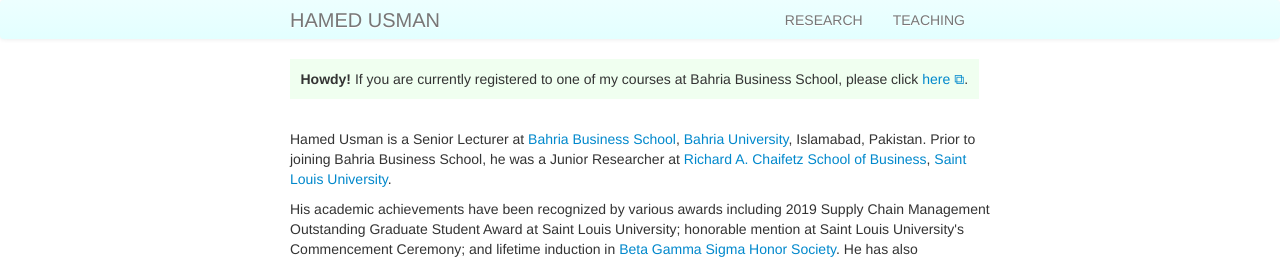
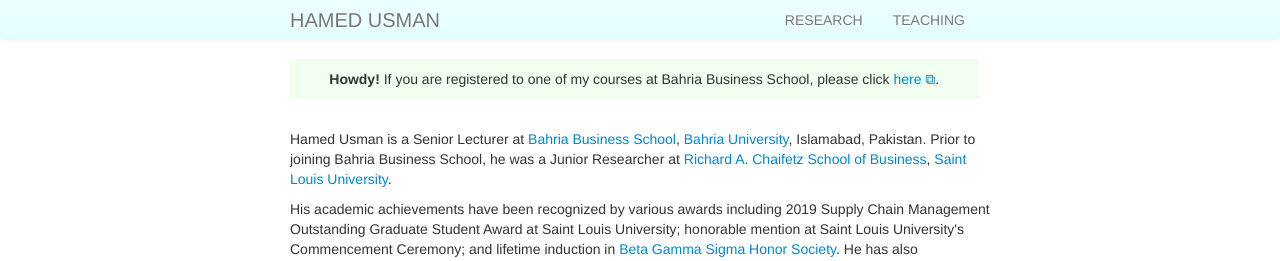
Before and after one commit to hamedusman/hamedusman.github.io, a Jekyll site: the page built from index.md, in a window 1280 px wide. Shown: the top 261 px of the page. Built offline with Jekyll 4.4.1, drawn with Linux system fonts in a browser that asks for light colours.

Commit message:
Update index.md

```diff
--- a/index.md
+++ b/index.md
@@ -4,7 +4,7 @@
 description: Hamed Usman is a Senior Lecturer at Bahria University, Islamabad, Pakistan.
 keywords: hanedusman, hamed usman, hamed, usman, operations management, supply chain management, logistics
 ---
-<div class="headline"><strong>Howdy! </strong> If you are currently registered to one of my courses at Bahria Business School, please click <a href="https://101scm.github.io" target="_blank" rel="noopener noreferrer">here &#x29c9;</a>.
+<div class="headline"><strong>Howdy! </strong> If you are registered to one of my courses at Bahria Business School, please click <a href="https://101scm.github.io" target="_blank" rel="noopener noreferrer">here &#x29c9;</a>.
 </div>
 
 <br/>
```
